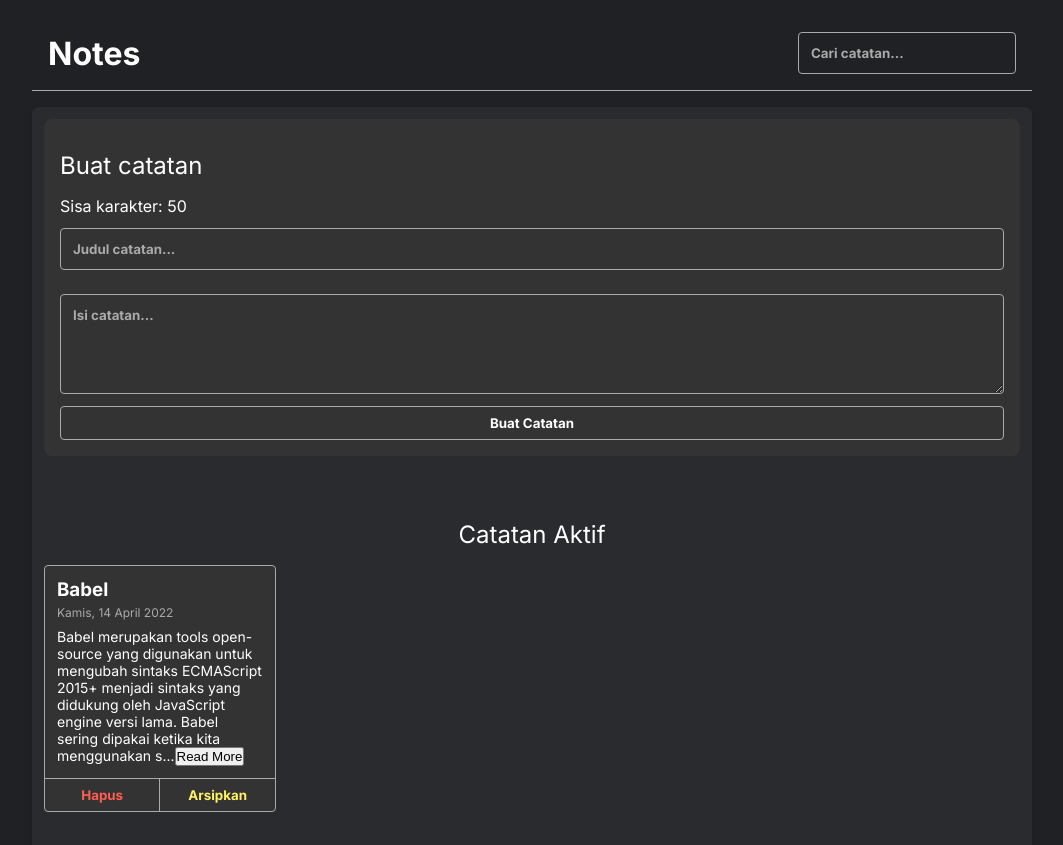
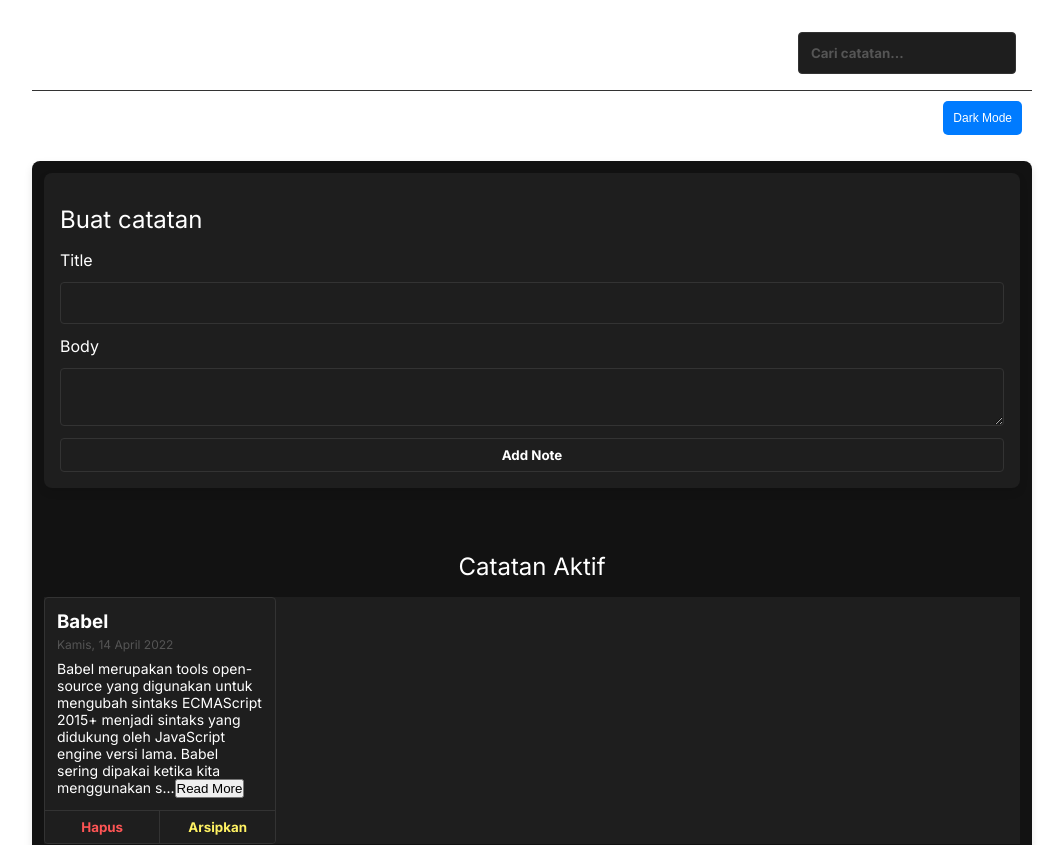
Before and after one commit to teramadhi/personal-notes-starter, a React (Vite) app: page / in a window 1280 px wide. Shown: the top 845 px of the page, without its empty margins (108-1171 px from the left). Built offline with nearby package versions, Linux system fonts and the light colour scheme.

Commit message:
theme toggle

```diff
--- a/index.html
+++ b/index.html
@@ -1,9 +1,18 @@
 <!DOCTYPE html>
-<html lang="id">
+<html lang="en">
 <head>
     <meta charset="UTF-8" />
-    <link rel="icon" type="image/svg+xml" href="/vite.svg" />
-    <link rel="stylesheet" href="/src/styles/style.css">
+    <link rel="icon" type="image/svg+xml" href="/favicon-notes-app.svg" />
+    <link rel="preload" href="/src/styles/style.css?v=1.0.0" as="style" onload="this.onload=null;this.rel='stylesheet'">
+    <link rel="stylesheet" href="/src/styles/style.css?v=1.0.0">
+    <script>
+        if (window.matchMedia && window.matchMedia('(prefers-color-scheme: dark)').matches) {
+            var link = document.createElement('link');
+            link.rel = 'stylesheet';
+            link.href = '/src/styles/dark-mode.css?v=1.0.0';
+            document.head.appendChild(link);
+        }
+    </script>
     <meta name="viewport" content="width=device-width, initial-scale=1.0" />
     <meta name="description" content="Aplikasi catatan pribadi berbasis React untuk menyimpan dan mengelola catatan harian">
 
@@ -11,23 +20,24 @@
     <link rel="preconnect" href="https://fonts.gstatic.com" crossorigin>
     <link href="https://fonts.googleapis.com/css2?family=Inter:wght@400;700&display=swap" rel="stylesheet">
 
-    <title>Aplikasi Catatan Pribadi</title>
+    <title>Aplikasi catatan pribadi</title>
 </head>
 <body>
     <div id="root" role="main">
         <div class="note-app__header">
-            <h1>Notes</h1>
+            <h1>Catatan</h1>
             <div class="note-search">
                 <input type="text" placeholder="Cari catatan ..." value="">
             </div>
         </div>
+        <button id="theme-toggle">Toggle Theme</button>
         <div class="note-app__body">
             <div class="note-input">
                 <h2>Buat catatan</h2>
                 <form>
                     <p class="note-input__title__char-limit">Sisa karakter: 50</p>
                     <input class="note-input__title" type="text" placeholder="Ini adalah judul ..." required="" value="">
-                    <textarea class="note-input__body" type="text" placeholder="Tuliskan catatanmu di sini ..." required=""></textarea>
+                    <textarea class="note-input__body" placeholder="Tuliskan catatanmu di sini ..." required=""></textarea>
                     <button type="submit">Buat</button>
                 </form>
             </div>
@@ -40,18 +50,17 @@
                         <p class="note-item__body">Babel merupakan tools open-source yang digunakan untuk mengubah sintaks ECMAScript 2015+ menjadi sintaks yang didukung oleh JavaScript engine versi lama. Babel sering dipakai ketika kita menggunakan sintaks terbaru termasuk sintaks JSX.</p>
                     </div>
                     <div class="note-item__action">
-                        <button class="note-item__delete-button">Delete</button>
+                        <button class="note-item__delete-button">Hapus</button>
                         <button class="note-item__archive-button">Arsipkan</button>
                     </div>
                 </div>
-                <!-- ...additional note items... -->
             </div>
             <h2>Arsip</h2>
             <p class="notes-list__empty-message">Tidak ada catatan</p>
         </div>
     </div>
 
-    <script type="module" src="/src/index.jsx"></script>
+    <script type="module" src="/src/index.jsx" async></script>
 
     <noscript>
         <h1>Mohon aktifkan JavaScript untuk menjalankan aplikasi ini</h1>
--- a/src/App.jsx
+++ b/src/App.jsx
@@ -1,54 +1,28 @@
-// src/App.jsx
 import React, { useState } from 'react';
-import { initialNotes } from './utils/data';
 import NoteForm from './components/NoteForm';
+import NoteList from './components/NoteList';
 import SearchBar from './components/SearchBar';
-import NoteList from './components/NoteList';
-import './styles/style.css';
+
+const initialNotes = [
+  {
+    id: 1,
+    title: "Babel",
+    body: "Babel merupakan tools open-source yang digunakan untuk mengubah sintaks ECMAScript 2015+ menjadi sintaks yang didukung oleh JavaScript engine versi lama. Babel sering dipakai ketika kita menggunakan sintaks terbaru termasuk sintaks JSX.",
+    archived: false,
+    createdAt: '2022-04-14T04:27:34.572Z'
+  },
+  // Tambahkan data awal lainnya jika diperlukan
+];
 
 /**
  * Komponen utama aplikasi catatan.
  *
- * @component
- * @returns {JSX.Element} Elemen JSX yang mewakili aplikasi catatan.
- *
- * @example
- * return (
- *   <App />
- * )
- *
- * @description
- * Komponen ini mengelola catatan dengan fitur pencarian, penambahan, penghapusan, dan pengarsipan catatan.
- *
- * @function
- * @name App
- *
- * @property {Array} notes - Daftar catatan yang dikelola oleh aplikasi.
- * @property {Function} setNotes - Fungsi untuk memperbarui daftar catatan.
- * @property {string} searchQuery - Query pencarian untuk memfilter catatan.
- * @property {Function} setSearchQuery - Fungsi untuk memperbarui query pencarian.
- *
- * @method
- * @name addNote
- * @description Menambahkan catatan baru ke daftar catatan.
- * @param {string} title - Judul catatan.
- * @param {string} body - Isi catatan.
- *
- * @method
- * @name deleteNote
- * @description Menghapus catatan berdasarkan ID.
- * @param {number} id - ID catatan yang akan dihapus.
- *
- * @method
- * @name toggleArchive
- * @description Mengubah status arsip catatan berdasarkan ID.
- * @param {number} id - ID catatan yang akan diubah status arsipnya.
- *
- * @property {Array} filteredNotes - Daftar catatan yang difilter berdasarkan query pencarian.
- * @property {Array} activeNotes - Daftar catatan yang tidak diarsipkan.
- * @property {Array} archivedNotes - Daftar catatan yang diarsipkan.
+ * @param {Object} props - Properti yang diterima oleh komponen.
+ * @param {Function} props.toggleDarkMode - Fungsi untuk mengubah mode gelap.
+ * @param {boolean} props.isDarkMode - Status mode gelap saat ini.
+ * @returns {JSX.Element} Elemen utama aplikasi catatan.
  */
-function App() {
+function App({ toggleDarkMode, isDarkMode }) {
   const [notes, setNotes] = useState(initialNotes);
   const [searchQuery, setSearchQuery] = useState('');
 
@@ -81,14 +55,19 @@
   const archivedNotes = filteredNotes.filter(note => note.archived);
 
   return (
-    <div id="root">
-      <div className="note-app__header">
-        <h1>Notes</h1>
+    <main>
+      <header className="note-app__header">
+        <h1>Catatan</h1>
         <div className="note-search">
           <SearchBar searchQuery={searchQuery} setSearchQuery={setSearchQuery} />
         </div>
+      </header>
+      <div id="container_toolbar">
+        <button id="theme-toggle" onClick={toggleDarkMode}>
+          {isDarkMode ? 'Normal Mode' : 'Dark Mode'}
+        </button>
       </div>
-      <div className="note-app__body">
+      <section className="note-app__body">
         <div className="note-input">
           <h2>Buat catatan</h2>
           <NoteForm addNote={addNote} />
@@ -109,8 +88,8 @@
             onArchive={toggleArchive}
           />
         )}
-      </div>
-    </div>
+      </section>
+    </main>
   );
 }
 
--- a/src/components/NoteForm.jsx
+++ b/src/components/NoteForm.jsx
@@ -1,6 +1,5 @@
 // src/components/NoteForm.jsx
-import { useState } from 'react'
-import React from 'react';
+import React, { useState } from 'react';
 
 // Komponen form untuk membuat catatan baru
 /**
@@ -14,46 +13,43 @@
  * @example
  * <NoteForm addNote={handleAddNote} />
  */
-const NoteForm = ({ addNote }) => {
-  const [title, setTitle] = useState('')
-  const [body, setBody] = useState('')
-  const maxTitleLength = 50 // Batas maksimal karakter judul
+function NoteForm({ addNote }) {
+  const [title, setTitle] = useState('');
+  const [body, setBody] = useState('');
 
   const handleSubmit = (e) => {
-    e.preventDefault()
-    if (!title.trim()) return
-    addNote(title, body)
-    setTitle('')
-    setBody('')
-  }
+    e.preventDefault();
+    addNote(title, body);
+    setTitle('');
+    setBody('');
+  };
 
   return (
-    <form className="note-form" onSubmit={handleSubmit}>
-      <div className="note-form__char-limit">
-        Sisa karakter: {maxTitleLength - title.length}
-      </div>
-      <div>
+    <form onSubmit={handleSubmit}>
+      <div className="form-group">
+        <label htmlFor="note-title">Title</label>
         <input
           type="text"
-          className="note-form__title"
-          placeholder="Judul catatan..."
+          id="note-title"
+          name="note-title"
           value={title}
-          onChange={(e) => setTitle(e.target.value.slice(0, maxTitleLength))}
+          onChange={(e) => setTitle(e.target.value)}
+          required
         />
       </div>
-      <div>
+      <div className="form-group">
+        <label htmlFor="note-body">Body</label>
         <textarea
-          className="note-form__body"
-          placeholder="Isi catatan..."
+          id="note-body"
+          name="note-body"
           value={body}
           onChange={(e) => setBody(e.target.value)}
+          required
         />
       </div>
-      <div>
-        <button type="submit">Buat Catatan</button>
-      </div>
+      <button type="submit">Add Note</button>
     </form>
-  )
+  );
 }
 
-export default NoteForm
+export default NoteForm;
--- a/src/index.jsx
+++ b/src/index.jsx
@@ -1,34 +1,33 @@
-import React, { useState } from 'react';
-import ReactDOM from 'react-dom';
+import React, { useEffect, useState } from 'react';
+import { createRoot } from 'react-dom/client';
 import App from './App';
-
-// import style
 import './styles/style.css';
-
-/**
- * Data awal yang berisi informasi tentang beberapa item.
- * @type {Array<Object>}
- * @property {number} id - ID unik dari item.
- * @property {string} title - Judul dari item.
- * @property {string} body - Deskripsi atau isi dari item.
- * @property {boolean} archived - Status apakah item diarsipkan atau tidak.
- * @property {string} createdAt - Tanggal dan waktu pembuatan item dalam format ISO 8601.
- */
-const initialData = [
-  {
-    id: 1,
-    title: "Babel",
-    body: "Babel merupakan tools open-source yang digunakan untuk mengubah sintaks ECMAScript 2015+ menjadi sintaks yang didukung oleh JavaScript engine versi lama. Babel sering dipakai ketika kita menggunakan sintaks terbaru termasuk sintaks JSX.",
-    archived: false,
-    createdAt: '2022-04-14T04:27:34.572Z'
-  },
-  // ...other initial data...
-];
+import './styles/dark-mode.css';
 
 function Main() {
-  const [notes, setNotes] = useState(initialData);
+  // Menggunakan state untuk menyimpan mode gelap atau terang
+  const [isDarkMode, setIsDarkMode] = useState(() => {
+    return localStorage.getItem('theme') === 'dark-mode';
+  });
 
-  return <App notes={notes} setNotes={setNotes} />;
+  // Menggunakan useEffect untuk mengubah tema saat isDarkMode berubah
+  useEffect(() => {
+    const theme = isDarkMode ? 'dark-mode' : 'light-mode';
+    document.body.classList.remove('light-mode', 'dark-mode');
+    document.body.classList.add(theme);
+    localStorage.setItem('theme', theme);
+  }, [isDarkMode]);
+
+  // Fungsi untuk mengganti mode gelap atau terang
+  const toggleDarkMode = () => {
+    setIsDarkMode(!isDarkMode);
+  };
+
+  // Merender komponen App dengan properti toggleDarkMode dan isDarkMode
+  return <App toggleDarkMode={toggleDarkMode} isDarkMode={isDarkMode} />;
 }
 
-ReactDOM.render(<Main />, document.getElementById('root'));
+// Mendapatkan elemen root dari DOM dan merender komponen Main
+const container = document.getElementById('root');
+const root = createRoot(container);
+root.render(<Main />);
--- /dev/null
+++ b/src/styles/dark-mode.css
@@ -0,0 +1,98 @@
+/* Dark Mode Colors */
+:root {
+  --background-color: #121212;
+  --text-color: #ffffff;
+  --border-color: #333333;
+  --input-bg-color: #1e1e1e;
+  --input-placeholder-color: #555555;
+  --body-bg-color: #121212;
+  --note-input-bg-color: #1e1e1e;
+  --body-box-shadow: 0 4px 8px rgba(0, 0, 0, 0.1);
+  --font-family: 'Inter', sans-serif;
+  --delete-button-color: #ff5555;
+  --archive-button-hover-color: #c49000;
+  --delete-button-hover-color: #b00020;
+}
+
+body {
+  background-color: var(--background-color);
+  color: var(--text-color);
+}
+
+.note-input__title,
+.note-input__body {
+  background-color: var(--input-bg-color);
+  color: var(--text-color);
+  border: 1px solid var(--border-color);
+}
+
+.note-input__title::placeholder,
+.note-input__body::placeholder {
+  color: var(--input-placeholder-color);
+}
+
+/* Tambahkan gaya untuk elemen lain yang ingin Anda ubah warnanya */
+.note-item {
+  background-color: var(--note-input-bg-color);
+  color: var(--text-color);
+}
+
+.note-item__title {
+  color: var(--text-color);
+}
+
+.note-item__date {
+  color: var(--input-placeholder-color);
+}
+
+.note-item__body {
+  color: var(--text-color);
+}
+
+.note-item__delete-button {
+  color: var(--delete-button-color);
+}
+
+.note-item__archive-button {
+  color: var(--archive-button-color);
+}
+
+.note-item__archive-button:hover {
+  color: var(--archive-button-hover-color);
+}
+
+.note-item__delete-button:hover {
+  color: var(--delete-button-hover-color);
+}
+
+h1 {
+  color: var(--text-color);
+}
+
+.note-search {
+  color: var(--text-color);
+}
+
+.search-bar {
+  background-color: var(--input-bg-color);
+  color: var(--text-color);
+  border: 1px solid var(--border-color);
+}
+
+.note-app__body {
+  background-color: var(--body-bg-color);
+  color: var(--text-color);
+}
+
+.note-body {
+  color: var(--text-color);
+}
+
+.notes-list {
+  background-color: var(--note-input-bg-color);
+  color: var(--text-color);
+}
+
+.notes-list__empty-message {
+  color: var(--input-placeholder-color);
+}
--- a/src/styles/style.css
+++ b/src/styles/style.css
@@ -1,15 +1,17 @@
-/* Mendefinisikan Variabel CSS */
+/* Normal Mode Colors */
 :root {
-  --background-color: #202124;
-  --text-color: #fff;
-  --border-color: #aaa;
-  --input-bg-color: transparent;
-  --input-placeholder-color: #aaa;
-  --body-bg-color: #2a2b2e;
-  --note-input-bg-color: #333;
+  --background-color: #f1c84b;
+  --text-color: #7d2926;
+  --border-color: #b44a2d;
+  --input-bg-color: #e5a938;
+  --input-placeholder-color: #d57a30;
+  --body-bg-color: #f1c84b;
+  --note-input-bg-color: #e5a938;
   --body-box-shadow: 0 4px 8px rgba(0, 0, 0, 0.1);
   --font-family: 'Inter', sans-serif;
-  --delete-button-color: #ff5f52;
+  --delete-button-color: #ff0000;
+  --archive-button-color: #fff263;
+  --delete-button-hover-color: #b00020;
 }
 
 /* Gaya Global */
@@ -30,6 +32,16 @@
   min-height: 100vh;
   margin: 0;
   padding: 16px;
+}
+
+body.light-mode {
+  background-color: white;
+  color: black;
+}
+
+body.dark-mode {
+  background-color: black;
+  color: white;
 }
 
 #root {
@@ -53,6 +65,21 @@
 input::placeholder, textarea::placeholder {
   color: var(--input-placeholder-color);
   font-weight: 700;
+}
+
+/* Gaya Global */
+h1 {
+  color: var(--text-color);
+}
+
+.note-search {
+  color: var(--text-color);
+}
+
+.search-bar {
+  background-color: var(--input-bg-color);
+  color: var(--text-color);
+  border: 1px solid var(--border-color);
 }
 
 /* Gaya Header */
@@ -87,6 +114,7 @@
   background-color: var(--body-bg-color);
   border-radius: 8px;
   box-shadow: var(--body-box-shadow);
+  color: var(--text-color);
 }
 
 .note-app__body h2 {
@@ -105,7 +133,7 @@
   background-color: var(--note-input-bg-color);
   padding: 16px;
   border-radius: 8px;
-  box-shadow: var(--box-shadow);
+  box-shadow: var(--body-box-shadow);
 }
 
 .note-form {
@@ -159,6 +187,8 @@
   grid-auto-rows: minmax(min-content, max-content);
   margin-bottom: 48px;
   width: 100%;
+  background-color: var(--note-input-bg-color);
+  color: var(--text-color);
 }
 
 .notes-list__empty-message {
@@ -177,6 +207,7 @@
   box-shadow: var(--box-shadow);
   word-wrap: break-word;
   word-break: break-word;
+  color: var(--text-color);
 }
 
 .note-item__content {
@@ -190,6 +221,7 @@
   text-overflow: ellipsis;
   white-space: nowrap;
   font-weight: bold;
+  color: var(--text-color);
 }
 
 .note-item__date {
@@ -201,6 +233,7 @@
 .note-item__body {
   font-size: 14px;
   user-select: text;
+  color: var(--text-color);
 }
 
 .note-item__action {
@@ -225,15 +258,38 @@
 }
 
 .note-item__archive-button {
-  color: #fff263;
+  color: var(--archive-button-color);
+}
+.note-item__archive-button:hover {
+  color: var(--archive-button-hover-color);
+}
+.note-item__delete-button:hover {
+  color: var(--delete-button-hover-color);
 }
 
-.note-item__archive-button:hover {
-  color: #c49000;
+/*Gaya dark mode*/
+#container_toolbar {
+  display: flex;
+  justify-content: space-between;
+  align-items: center;
+  width: 100%;
+  margin: 0 auto;}
+
+#theme-toggle {
+  background-color: #007bff;
+  color: white;
+  border: none;
+  padding: 10px 10px;
+  cursor: pointer;
+  font-size: 12px;
+  border-radius: 5px;
+  transition: background-color 0.3s ease;
+  margin: 10px;
+  margin-left: auto; /* Add this line to push the button to the right */
 }
 
-.note-item__delete-button:hover {
-  color: #b00020;
+#theme-toggle:hover {
+  background-color: #0056b3;
 }
 
 /* Media Queries */
```
